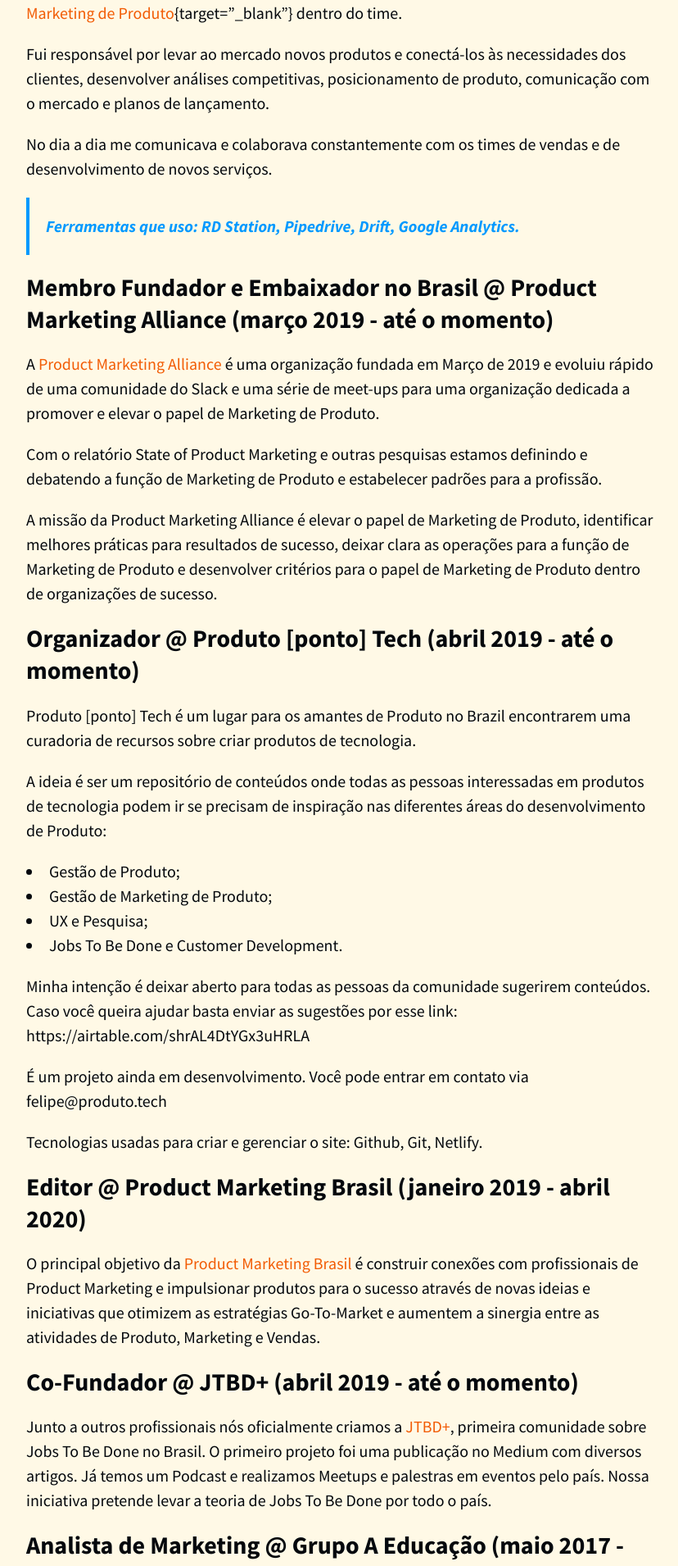
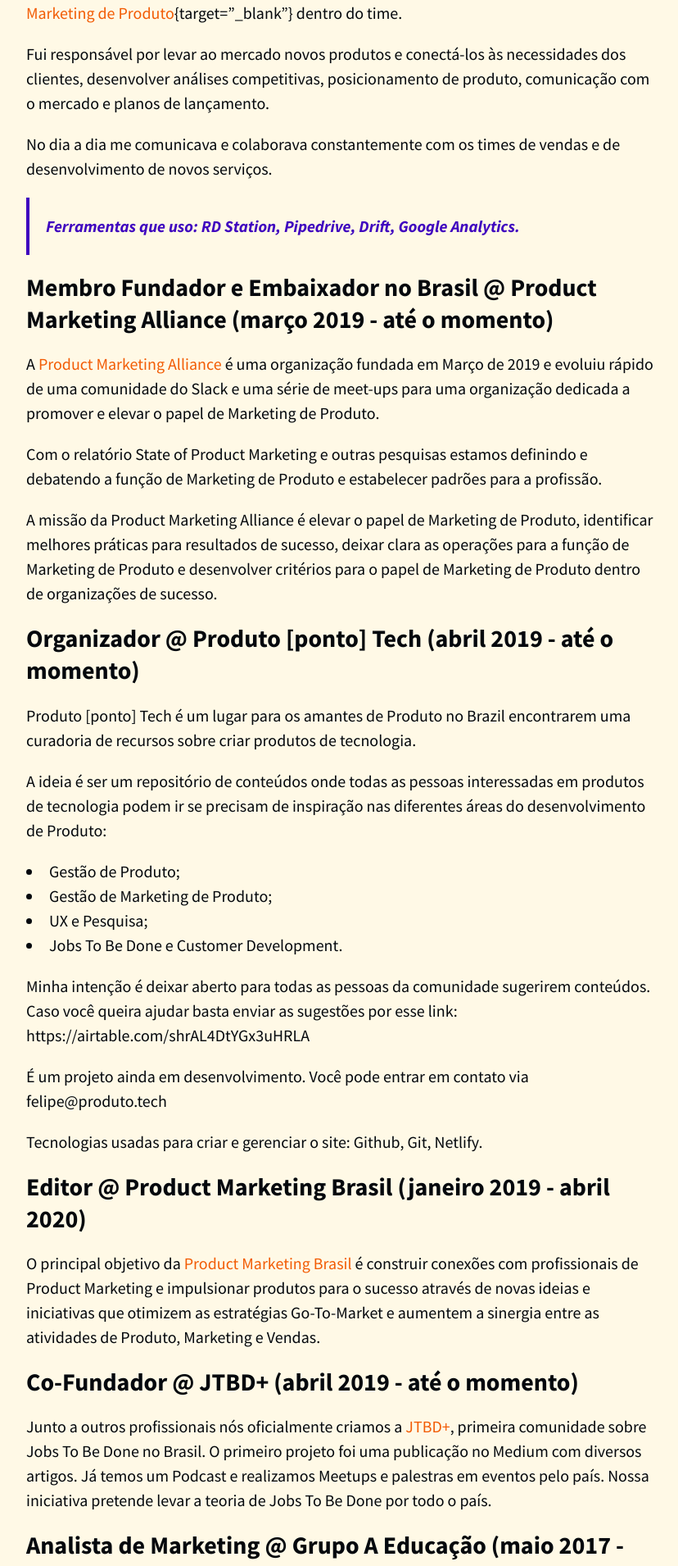
Before and after one commit to felipecbarbosa/felipecbarbosa.github.io, a Jekyll site: the page built from sobre.md, in a window 1280 px wide. Shown: the part 2975-4885 px from the top of the page at 82% size, without its empty margins (224-1052 px from the left). Built offline with Jekyll 4.4.1, drawn with Linux system fonts in a browser that asks for light colours; nearby versions of some CDN libraries; comment, search, counter and statistics services are not loaded.

Commit message:
Changed blockquote color

```diff
--- a/_sass/base/_global.scss
+++ b/_sass/base/_global.scss
@@ -49,9 +49,9 @@ h4 {
 }
 blockquote {
     border-left: 4px solid;
-    border-color: #0099ff;
+    border-color: #3f04bf;
     padding: 1em 1em;
-    color: #0099ff;
+    color: #3f04bf;
     font-style: italic;
     font-weight: 600;
 }
```
